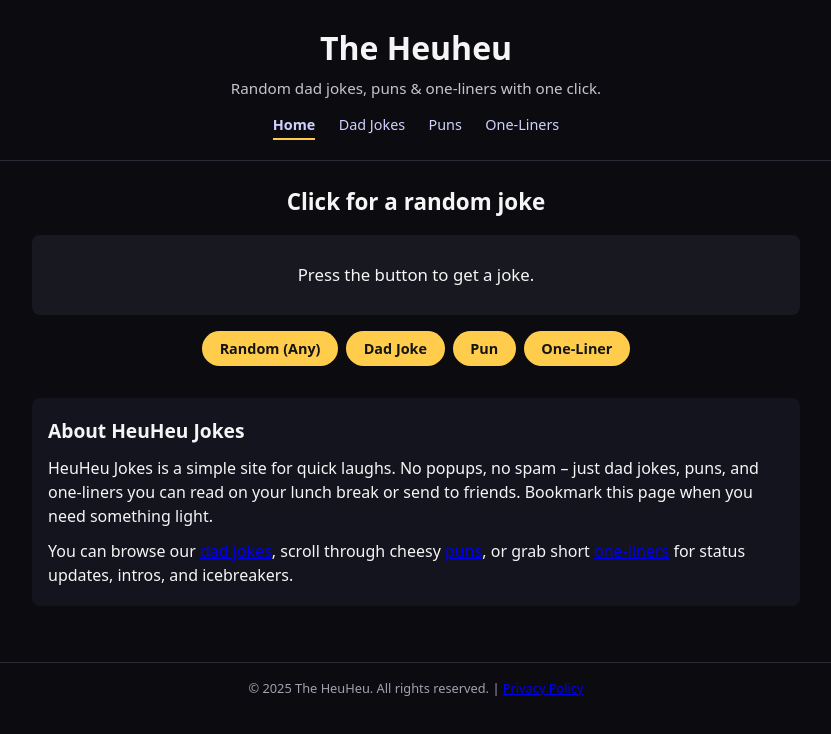
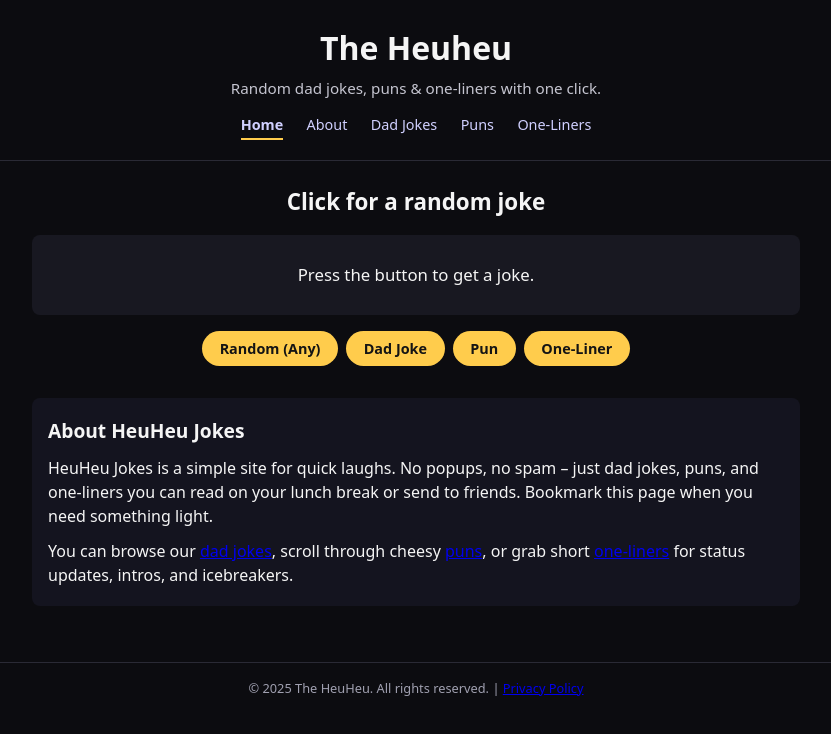
Before and after one commit to Mb2687/TheHeuHeu, a plain HTML site: page index.html in a window 1280 px wide. Shown: the whole page, without its empty margins (224-1055 px from the left). Drawn offline with Linux system fonts and the light colour scheme.

Commit message:
added about nav link

```diff
--- a/index.html
+++ b/index.html
@@ -13,6 +13,7 @@
     <p>Random dad jokes, puns & one-liners with one click.</p>
     <nav>
         <a href="index.html" class="active">Home</a>
+        <a href="about.html">About</a>
         <a href="dad-jokes.html">Dad Jokes</a>
         <a href="puns.html">Puns</a>
         <a href="one-liners.html">One-Liners</a>
@@ -57,4 +58,3 @@
 </script>
 </body>
 </html>
-<!-- force git change -->
```
